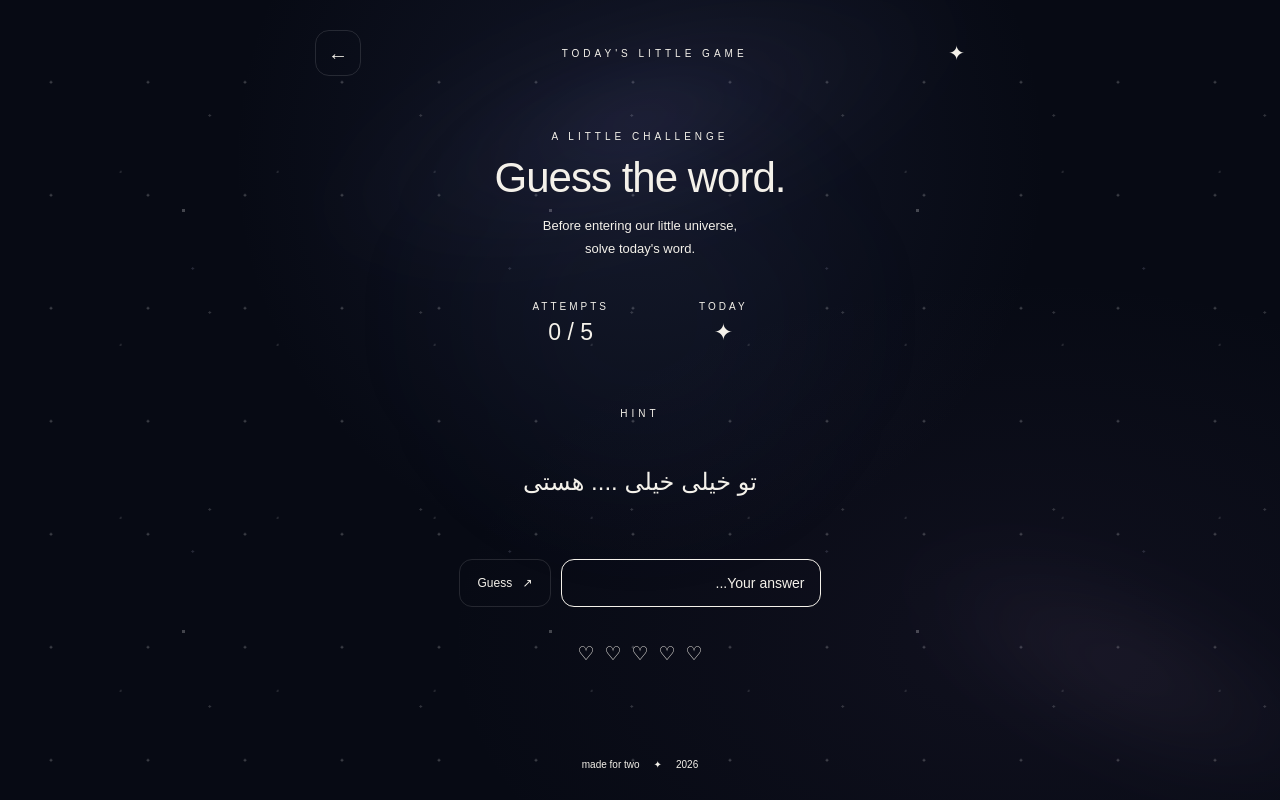
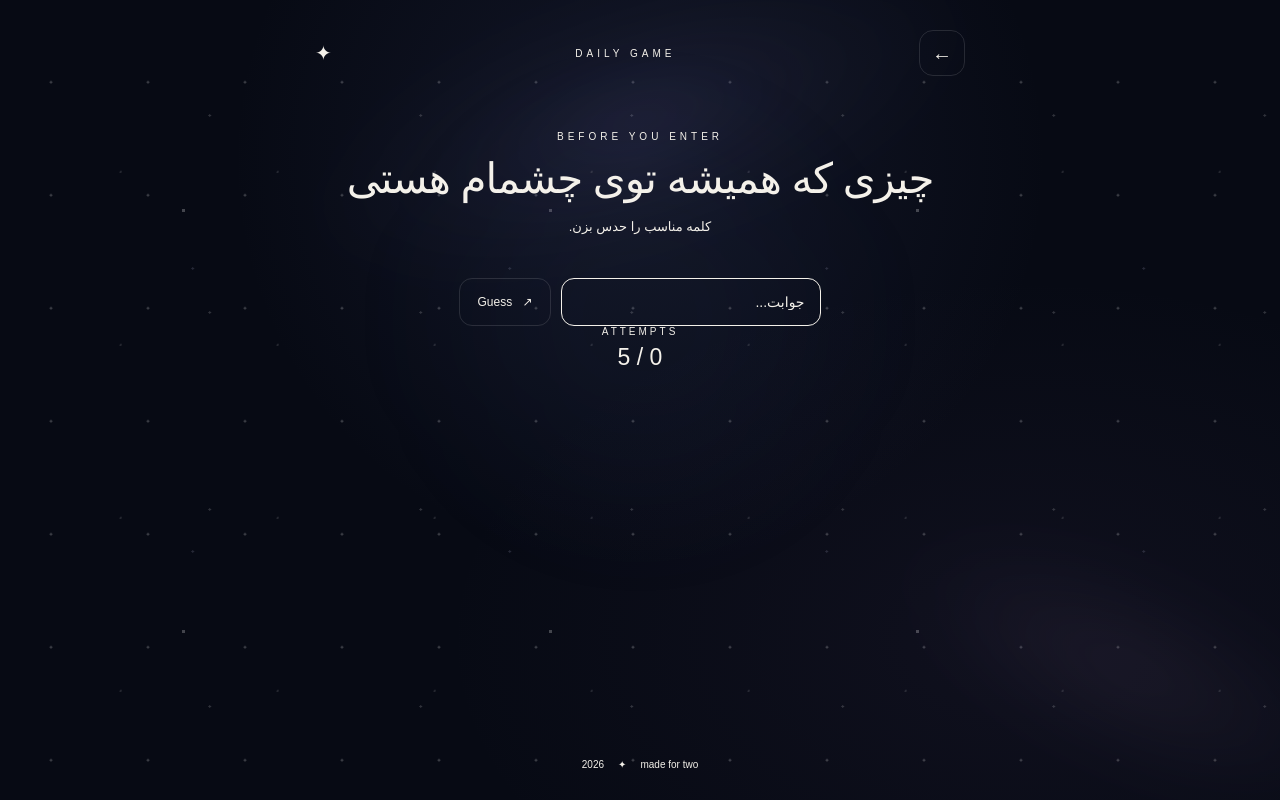
Before and after one commit to hosseinalavifarzin/hanie, a Flask app: page /daily-game in a window 1280 px wide. Run offline with Flask 3, Linux system fonts and the light colour scheme.

Commit message:
daily game

```diff
--- a/data/daily_game.py
+++ b/data/daily_game.py
@@ -1,11 +1,8 @@
-daily_game = {
-    "word": "عسل",
+import random
 
-    "hints": [
-        "تو خیلی خیلی .... هستی",
-        "فارسی وارد کن",
-        "معمولاً یک اتاق را از اتاق دیگر جدا می‌کند.",
-        "خانه بدون آن کمی عجیب به نظر می‌رسد.",
-        "چهار حرف دارد و معمولاً جلوی توست!"
-    ]
-}
+from data.daily_words import daily_words
+
+
+def get_daily_word():
+
+    return random.choice(daily_words)
--- /dev/null
+++ b/data/daily_words.py
@@ -0,0 +1,18 @@
+daily_words = [
+    {
+        "word": "مهربان",
+        "hint": "کسی که همیشه با دلش رفتار می‌کنه"
+    },
+    {
+        "word": "آروم",
+        "hint": "وقتی کنارت هستم این حس رو دارم"
+    },
+    {
+        "word": "زیبا",
+        "hint": "چیزی که همیشه توی چشمام هستی"
+    },
+    {
+        "word": "خاص",
+        "hint": "چیزی که تو رو از همه متفاوت می‌کنه"
+    }
+]
--- a/routes/daily_game.py
+++ b/routes/daily_game.py
@@ -9,7 +9,7 @@
     session
 )
 
-from data.daily_game import daily_game
+from data.daily_game import get_daily_word
 
 
 daily_game_bp = Blueprint(
@@ -21,46 +21,70 @@
 MAX_ATTEMPTS = 5
 
 
-@daily_game_bp.route("/daily-game", methods=["GET", "POST"])
+@daily_game_bp.route(
+    "/daily-game",
+    methods=["GET", "POST"]
+)
 def game():
 
     today = str(date.today())
 
-    # اگر بازی مربوط به روز جدید است
+
+    # اگر امروز اولین بار است که وارد بازی شده
     if session.get("game_date") != today:
 
+        daily_word = get_daily_word()
+
         session["game_date"] = today
+
+        session["daily_word"] = daily_word["word"]
+
+        session["daily_hint"] = daily_word["hint"]
+
         session["attempts"] = 0
+
         session["game_won"] = False
 
 
-    # اگر قبلاً امروز حل شده
+    # اگر امروز قبلاً بازی را برده
     if session.get("game_won"):
 
-        return redirect(url_for("home.home"))
+        return redirect(
+            url_for("home.home")
+        )
 
 
     message = None
-    hint = daily_game["hints"][session["attempts"]]
 
 
     if request.method == "POST":
 
-        guess = request.form.get("guess", "").strip()
+        guess = request.form.get(
+            "guess",
+            ""
+        ).strip()
+
 
         if not guess:
 
             message = "یه چیزی حدس بزن 😏"
 
-        elif guess == daily_game["word"]:
+
+        elif guess == session.get(
+            "daily_word"
+        ):
 
             session["game_won"] = True
 
-            return redirect(url_for("home.home"))
+            return redirect(
+                url_for("home.home")
+            )
+
 
         else:
 
             session["attempts"] += 1
+
 
             if session["attempts"] >= MAX_ATTEMPTS:
 
@@ -73,16 +97,26 @@
 
                 message = "نههه 😏 این کلمه نیست!"
 
-                hint = daily_game["hints"][
-                    session["attempts"]
-                ]
-
 
     return render_template(
         "daily_game.html",
-        hint=hint,
-        attempts=session["attempts"],
+
+        hint=session.get(
+            "daily_hint",
+            ""
+        ),
+
+        attempts=session.get(
+            "attempts",
+            0
+        ),
+
         max_attempts=MAX_ATTEMPTS,
+
         message=message,
-        game_over=session["attempts"] >= MAX_ATTEMPTS
+
+        game_over=session.get(
+            "attempts",
+            0
+        ) >= MAX_ATTEMPTS
     )
--- a/static/css/daily_game.css
+++ b/static/css/daily_game.css
@@ -176,7 +176,7 @@
 
     justify-content: center;
 
-    gap: 90px;
+    gap: 70px;
 
     margin-bottom: 42px;
 }
@@ -230,7 +230,7 @@
 }
 
 
-.hint-text {
+.scrambled-word {
 
     min-height: 85px;
 
@@ -240,15 +240,17 @@
 
     justify-content: center;
 
+    direction: rtl;
+
     color: var(--text);
 
-    font-size: 24px;
+    font-size: 38px;
 
     font-weight: 400;
 
+    letter-spacing: 0;
+
     line-height: 1.8;
-
-    direction: rtl;
 }
 
 
@@ -409,44 +453,43 @@
 
     margin: 8px 0 20px;
 
-    font-size: 28px;
+    font-size: 46px;
 
     font-weight: 400;
 }
 
 
-/* =========================================
-   ATTEMPT HEARTS
-========================================= */
+.restart-button {
 
-.attempt-hearts {
+    display: inline-flex;
 
-    margin-top: 35px;
-
-    display: flex;
+    align-items: center;
 
     justify-content: center;
 
-    gap: 10px;
+    padding: 12px 22px;
 
-    direction: ltr;
-}
+    border-radius: 13px;
 
+    background: var(--surface);
 
-.attempt-hearts span {
+    border: 1px solid var(--border);
 
-    color: var(--text-muted);
+    color: var(--text);
 
-    font-size: 19px;
+    text-decoration: none;
+
+    font-size: 12px;
 
     transition: var(--transition);
 }
 
 
-.attempt-hearts .used {
+.restart-button:hover {
 
-    color: var(--text);
+    border-color: var(--border-hover);
 
+    transform: translateY(-2px);
 }
 
 
--- a/templates/daily_game.html
+++ b/templates/daily_game.html
@@ -1,5 +1,5 @@
 <!DOCTYPE html>
-<html lang="en" dir="ltr">
+<html lang="fa" dir="rtl">
 
 <head>
 
@@ -12,13 +12,17 @@
 
     <title>Daily Game</title>
 
-    <!-- SAME COSMIC BACKGROUND -->
+
+    <!-- SAME BACKGROUND AS HOME -->
+
     <link
         rel="stylesheet"
         href="{{ url_for('static', filename='css/home.css') }}"
     >
 
+
     <!-- DAILY GAME STYLE -->
+
     <link
         rel="stylesheet"
         href="{{ url_for('static', filename='css/daily_game.css') }}"
@@ -38,19 +42,25 @@
     ========================================== -->
 
     <div class="stars stars-small"></div>
+
     <div class="stars stars-medium"></div>
+
     <div class="stars stars-large"></div>
 
+
     <div class="galaxy galaxy-one"></div>
+
     <div class="galaxy galaxy-two"></div>
 
+
     <div class="ambient-glow"></div>
+
 
     <div id="shooting-stars"></div>
 
 
     <!-- =========================================
-         GAME CONTENT
+         DAILY GAME CONTENT
     ========================================== -->
 
     <section class="game-content">
@@ -60,6 +70,7 @@
 
         <header class="game-header">
 
+
             <a
                 href="{{ url_for('home.home') }}"
                 class="back-button"
@@ -67,86 +78,48 @@
                 ←
             </a>
 
+
             <div class="game-label">
-                TODAY'S LITTLE GAME
+                DAILY GAME
             </div>
+
 
             <span class="game-symbol">
                 ✦
             </span>
 
+
         </header>
+
 
 
         <!-- INTRO -->
 
         <section class="game-intro">
 
+
             <span class="game-eyebrow">
-                A LITTLE CHALLENGE
+                BEFORE YOU ENTER
             </span>
 
+
             <h1>
-                Guess the word.
+                {{ hint }}
             </h1>
 
+
             <p>
-                Before entering our little universe,<br>
-                solve today's word.
+                کلمه مناسب را حدس بزن.
             </p>
 
+
         </section>
+
 
 
         <!-- GAME -->
 
         <section class="game-area">
-
-
-            <!-- ATTEMPTS -->
-
-            <div class="game-stats">
-
-                <div class="game-stat">
-
-                    <span>
-                        ATTEMPTS
-                    </span>
-
-                    <strong>
-                        {{ attempts }} / {{ max_attempts }}
-                    </strong>
-
-                </div>
-
-                <div class="game-stat">
-
-                    <span>
-                        TODAY
-                    </span>
-
-                    <strong>
-                        ✦
-                    </strong>
-
-                </div>
-
-            </div>
-
-
-            <!-- HINT -->
-
-            <div class="word-section">
-
-                <span class="word-label">
-                    HINT
-                </span>
-
-                <div class="hint-text">
-                    {{ hint }}
-                </div>
-
-            </div>
 
 
             <!-- MESSAGE -->
@@ -162,7 +135,8 @@
             {% endif %}
 
 
-            <!-- GUESS -->
+
+            <!-- GUESS FORM -->
 
             {% if not game_over %}
 
@@ -171,13 +145,15 @@
                 class="guess-form"
             >
 
+
                 <input
                     type="text"
                     name="guess"
                     autocomplete="off"
                     autofocus
-                    placeholder="Your answer..."
+                    placeholder="جوابت..."
                 >
+
 
                 <button type="submit">
 
@@ -189,9 +165,11 @@
 
                 </button>
 
+
             </form>
 
             {% endif %}
+
 
 
             <!-- GAME OVER -->
@@ -200,40 +178,43 @@
 
             <div class="game-over">
 
+
                 <span>
                     TODAY'S GAME
                 </span>
 
+
                 <strong>
-                    Try again tomorrow.
+                    Game Over
                 </strong>
+
 
             </div>
 
             {% endif %}
 
 
-            <!-- HEART ATTEMPTS -->
 
-            <div class="attempt-hearts">
+            <!-- ATTEMPTS -->
 
-                {% for i in range(max_attempts) %}
+            <div class="game-stats">
 
-                    {% if i < attempts %}
 
-                        <span class="used">
-                            ♥
-                        </span>
+                <div class="game-stat">
 
-                    {% else %}
 
-                        <span>
-                            ♡
-                        </span>
+                    <span>
+                        ATTEMPTS
+                    </span>
 
-                    {% endif %}
 
-                {% endfor %}
+                    <strong>
+                        {{ attempts }} / {{ max_attempts }}
+                    </strong>
+
+
+                </div>
+
 
             </div>
 
@@ -241,21 +222,26 @@
         </section>
 
 
+
         <!-- FOOTER -->
 
         <footer class="game-footer">
+
 
             <span>
                 made for two
             </span>
 
+
             <span>
                 ✦
             </span>
 
+
             <span>
                 2026
             </span>
+
 
         </footer>
 
@@ -266,7 +252,8 @@
 </main>
 
 
-<!-- SAME SHOOTING STAR SYSTEM -->
+
+<!-- SAME SHOOTING STARS AS HOME -->
 
 <script
     src="{{ url_for('static', filename='js/home.js') }}"
--- a/templates/game.html
+++ b/templates/game.html
@@ -29,7 +29,9 @@
 
 <body>
 
+
 <main class="universe">
+
 
     <!-- =========================================
          SAME COSMIC BACKGROUND AS HOME
@@ -255,17 +257,20 @@
 
     </section>
 
+
 </main>
 
 
 <!-- SAME HOME JS
      This includes the shooting-star system -->
+
 <script
     src="{{ url_for('static', filename='js/home.js') }}"
 ></script>
 
 
 <!-- GAME JS -->
+
 <script
     src="{{ url_for('static', filename='js/game.js') }}"
 ></script>
```
Also changed, not shown: other parts of static/css/daily_game.css (+50 -8 lines).
